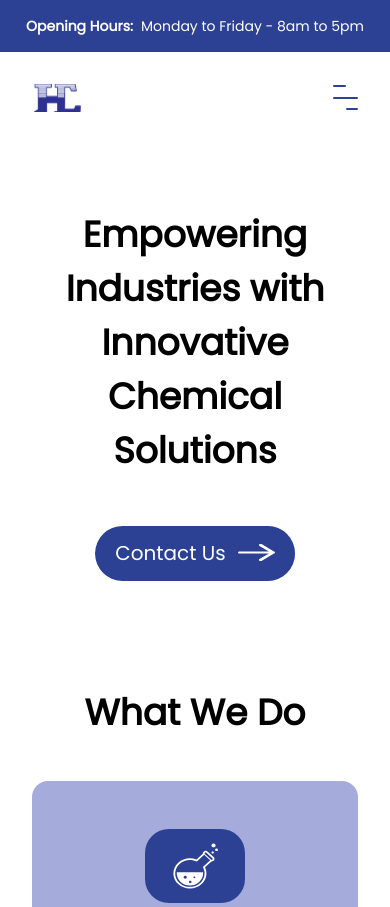
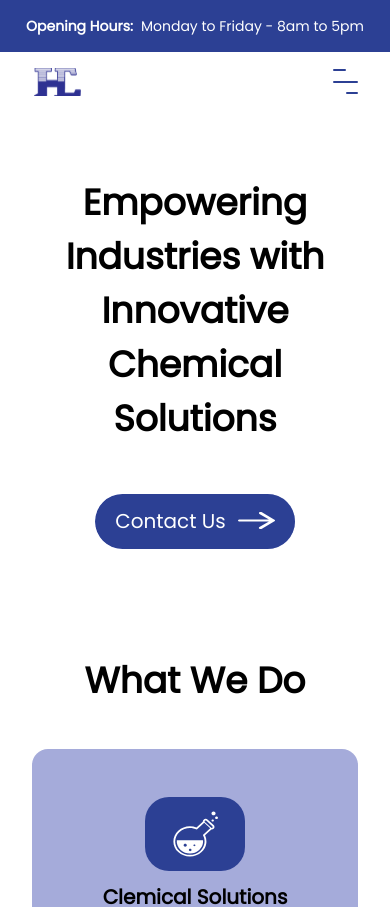
Before and after one commit to joshytheprogrammer/ochexagonv2, a Next.js app: page / in a window 390 px wide. Shown: the top 907 px of the page. Built offline with nearby package versions, Linux system fonts and the light colour scheme.

Commit message:
Did some little things

```diff
--- a/components/Nav.jsx
+++ b/components/Nav.jsx
@@ -31,7 +31,7 @@ const Nav = () => {
   }, []);
 
   return (
-    <div className="lg:px-24 md:px-16 px-8 md:py-8 py-8 flex justify-between items-center relative ">
+    <div className="lg:px-24 md:px-16 px-8 md:py-8 py-4 flex justify-between items-center relative ">
       <Link href='/' className="flex items-center">
         <Image
         src={logo}
```
